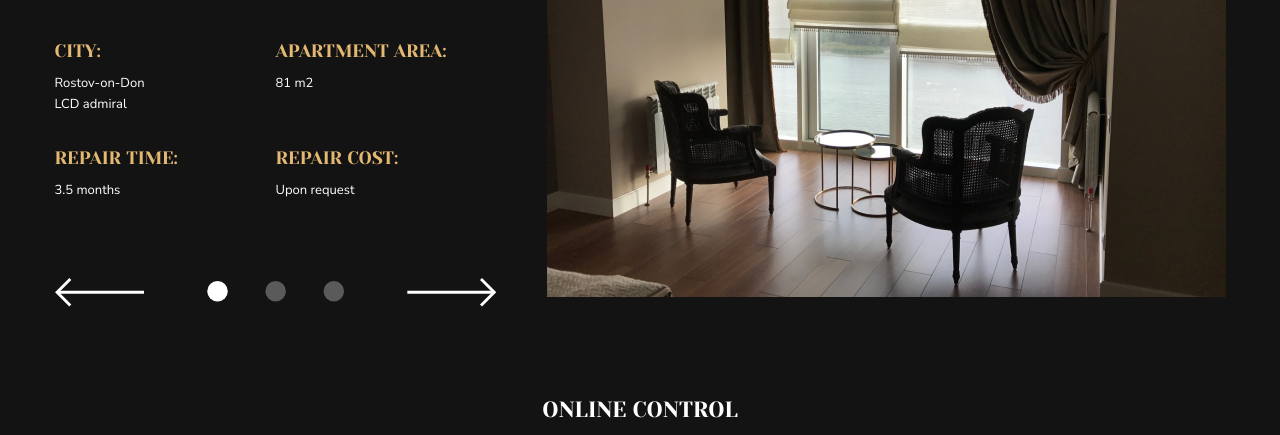
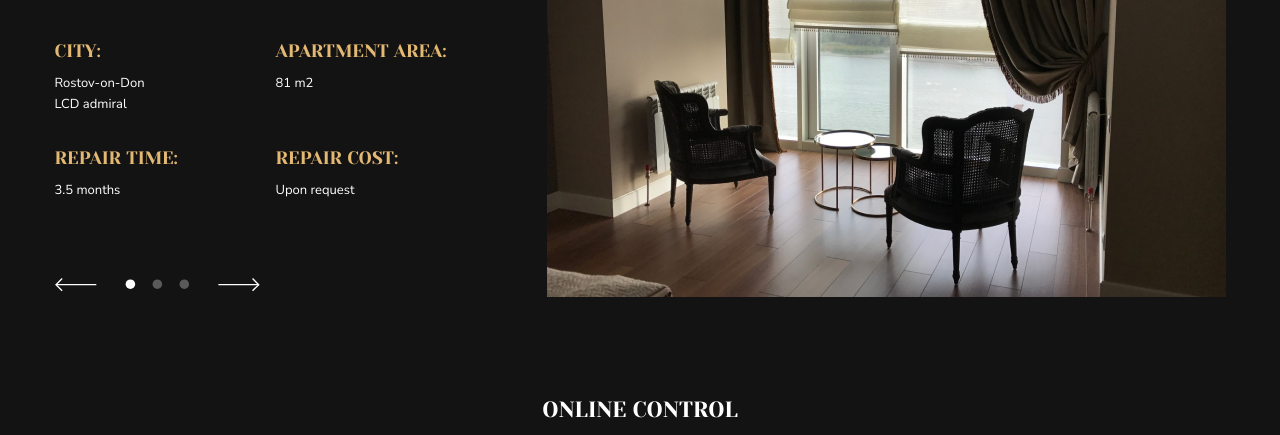
Before and after one commit to Inarios/homework2, a plain HTML site: page index.html in a window 1280 px wide. Shown: the part 1179-1614 px from the top of the page. Drawn offline with Linux system fonts and the light colour scheme.

Commit message:
hw2: fix arrow

```diff
--- a/style.css
+++ b/style.css
@@ -184,6 +184,9 @@ header {
     border-bottom: rgba(227, 184, 115, 1) 1px solid;
 }
 
+.arrow {
+    width: 205px;
+}
 .slidermenu {
     display: flex;
     justify-content: space-between;
```
